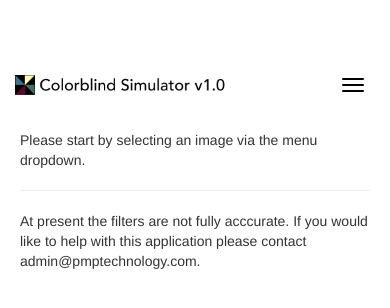
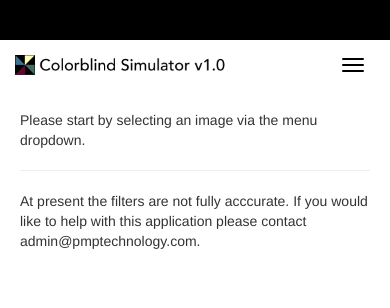
Before and after one commit to pmptechnology/colorblind, a website: page www/index.html in a window 390 px wide. Drawn offline with nearby package versions, Linux system fonts and the light colour scheme; some packages are replaced by stand-ins of ours; files that its build step writes are made by us from their sources.

Commit message:
Minor Update

```diff
--- a/www/index.html
+++ b/www/index.html
@@ -142,7 +142,7 @@
 <body>
 <div id="custom-bootstrap-menu" class="navbar navbar-default" role="navigation">
     <div class="container-fluid">
-      <div class="row" style="height:60px;"></div>
+      <div class="row" style="height:40px; background:#000000;"></div>
         <div class="navbar-header"><a class="navbar-brand" href="/"><img src=img/identity/tiqc-colorblind.png class="img-responsive" style="max-height:20px;"/></a>
             <button type="button" class="navbar-toggle" data-toggle="collapse" data-target=".navbar-menubuilder"><span class="sr-only">Toggle navigation</span><span class="icon-bar"></span><span class="icon-bar"></span><span class="icon-bar"></span>
             </button>
```
